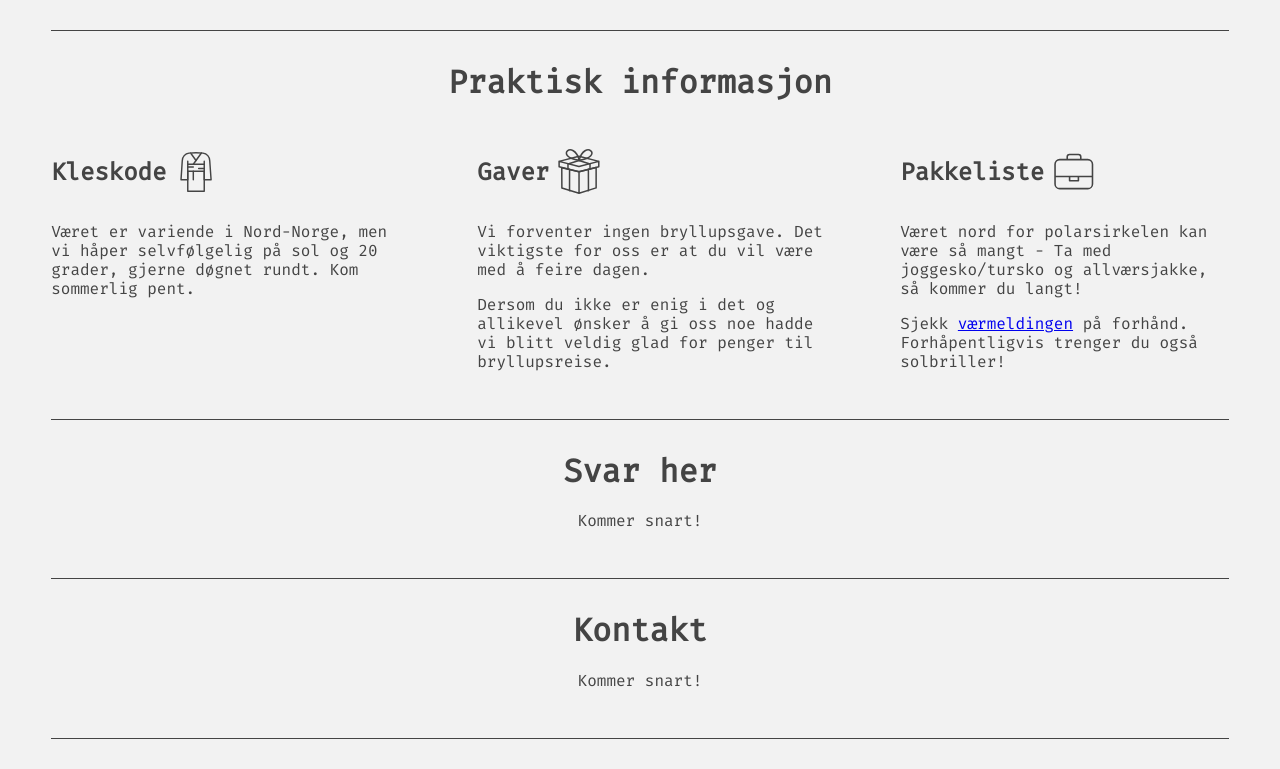
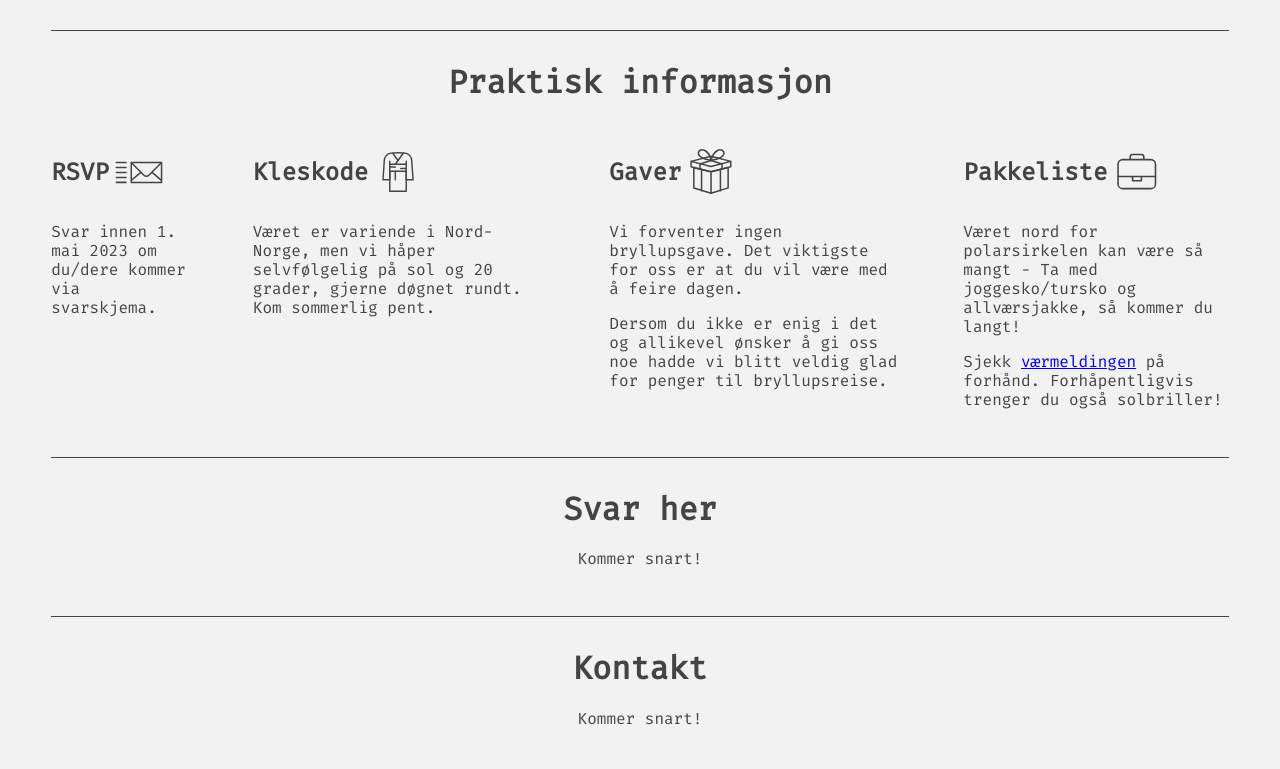
Before and after one commit to melhoos/gudrunogsimon, a React (Create React App) app: page / in a window 1280 px wide. Shown: the part 1985-2754 px from the top of the page. Built offline with nearby package versions, Linux system fonts and the light colour scheme; grey boxes are pictures that could not be loaded.

Commit message:
Update Information.jsx

```diff
--- a/src/Information.jsx
+++ b/src/Information.jsx
@@ -13,7 +13,15 @@ const Information = () => {
         Praktisk informasjon
       </h1>
       <div className="bullets">
-
+        <div>
+          <h2>
+            RSVP
+            <Lottie id={'mail'} icon={envelope} sizeInPx={60} />
+          </h2>
+          <p>
+            Svar innen 1. mai 2023 om du/dere kommer via svarskjema.
+          </p>
+        </div>
         <div>
           <h2>
             Kleskode
```
